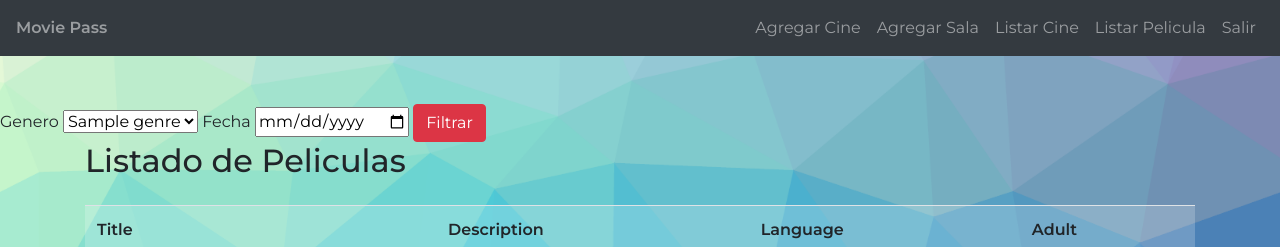
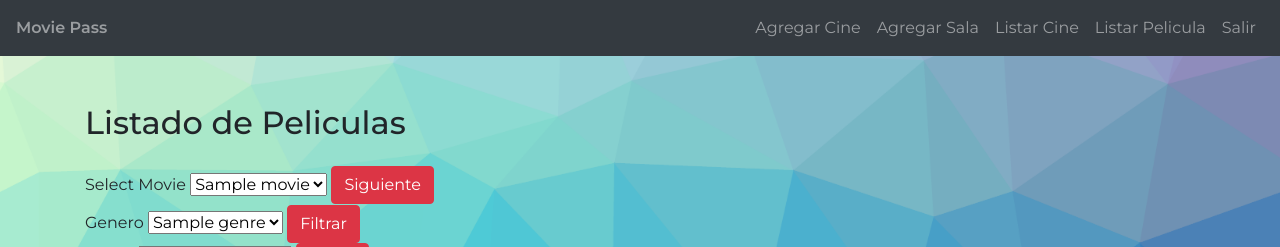
Before and after one commit to mennaenzo/MoviePass, a PHP site: template Views/user-menu.php in a window 1280 px wide. Shown: the top 247 px of the page. Run offline with PHP 8.4, Linux system fonts and the light colour scheme; the template is opened without the code that fills it: most values are stand-ins (such as "Sample title", 1, 10 or a date in 2020); data that the repository does not hold is empty; a stand-in replaces the project's code that opens the database connection; some libraries are stand-ins or nearby versions.

Commit message:
-MovieDAO = le agrego la imagen -Models/Movie = agrego el atributo imagen -views = user-menu.php, muestro la image -views = user-menu.php, muevo el select y filtros arriba(falta hacer filtros)

```diff
--- a/DAO/MovieDAO.php
+++ b/DAO/MovieDAO.php
@@ -34,7 +34,7 @@
             $object = json_decode(file_get_contents("https://api.themoviedb.org/3/movie/now_playing?api_key=" . KEY . "&language=es&page=1"), false);
             //var_dump($object);
             foreach ($object->results as $movie) {
-                $newMovie = new Movie($movie->id, $movie->adult, $movie->title, $movie->overview, $movie->original_language, $movie->genre_ids);
+                $newMovie = new Movie($movie->id, $movie->adult, $movie->title, $movie->overview, $movie->original_language,$movie->poster_path, $movie->genre_ids);
 
                 array_push($this->moviesList, $newMovie);
             }
--- a/Views/user-menu.php
+++ b/Views/user-menu.php
@@ -2,6 +2,19 @@
 //var_dump($genresList);?>
     <main class="py-5">
         <section id="listado" class="mb-5">
+
+            <div class="container">
+                <h2 class="mb-4">Listado de Peliculas</h2>
+                <form action="<?php echo FRONT_ROOT . "UserMenu"?>" method="POST">
+                    <label for="">Select Movie</label>
+                    <select name="selection">
+                        <?php foreach($movieList as $room){ ?>
+                            <option value="<?php echo $room->getName();?>"> <?php echo $room->getName();?> </option>
+                        <?php } ?>
+                    </select>
+
+                    <button type="submit" name="" class="btn btn-danger" value="">Siguiente </button>
+                </form>
 
                 <form action="<?php echo FRONT_ROOT . "UserMenu/"?>" method="POST">
                     <label for ="lblSearch">Genero</label>
@@ -12,17 +25,17 @@
                             <option value="<?php echo $genre->getIdApi();?>"><?php echo $genre->getName();?></option>
                         <?php } ?>
                     </select>
-
+                    <button type="submit" name="" class="btn btn-danger" value="">Filtrar </button>
+                </form>
+                <form>
                     <label for ="lblSearch"> Fecha </label>
                     <input type = "date" name="date"required>
 
                     <button type="submit" name="" class="btn btn-danger" value="">Filtrar </button>
                 </form>
-            <div class="container">
-                <h2 class="mb-4">Listado de Peliculas</h2>
                 <table class="table bg-light-alpha">
                     <thead>
-
+                    <th>Poster</th>
                     <th>Title</th>
                     <th>Description</th>
                     <th>Language</th>
@@ -31,6 +44,7 @@
                     <tbody>
                     <tr>
                         <?php foreach($movieList as $movie){ ?>
+                        <td><img src= <?php echo "https://image.tmdb.org/t/p/w154" .$movie->getImage();?>> </td>
                         <td><?php echo $movie->getName() ?></td>
                         <td><?php echo $movie->getSummary() ?></td>
                         <td><?php echo $movie->getLanguage() ?></td>
@@ -43,13 +57,5 @@
         </section>
     </main>
 
-    <form action="<?php echo FRONT_ROOT . "UserMenu"?>" method="POST">
-        <select name="selection">
-            <?php foreach($movieList as $room){ ?>
-                <option value="<?php echo $room->getName();?>"> <?php echo $room->getName();?> </option>
-            <?php } ?>
-        </select>
 
-        <button type="submit" name="" class="btn btn-danger" value="">Siguiente </button>
-    </form>
 </div>
```
Also changed, not shown: Models/Movie.php (+19 -1 lines). Lines whose indentation alone changed are shown as unchanged.
